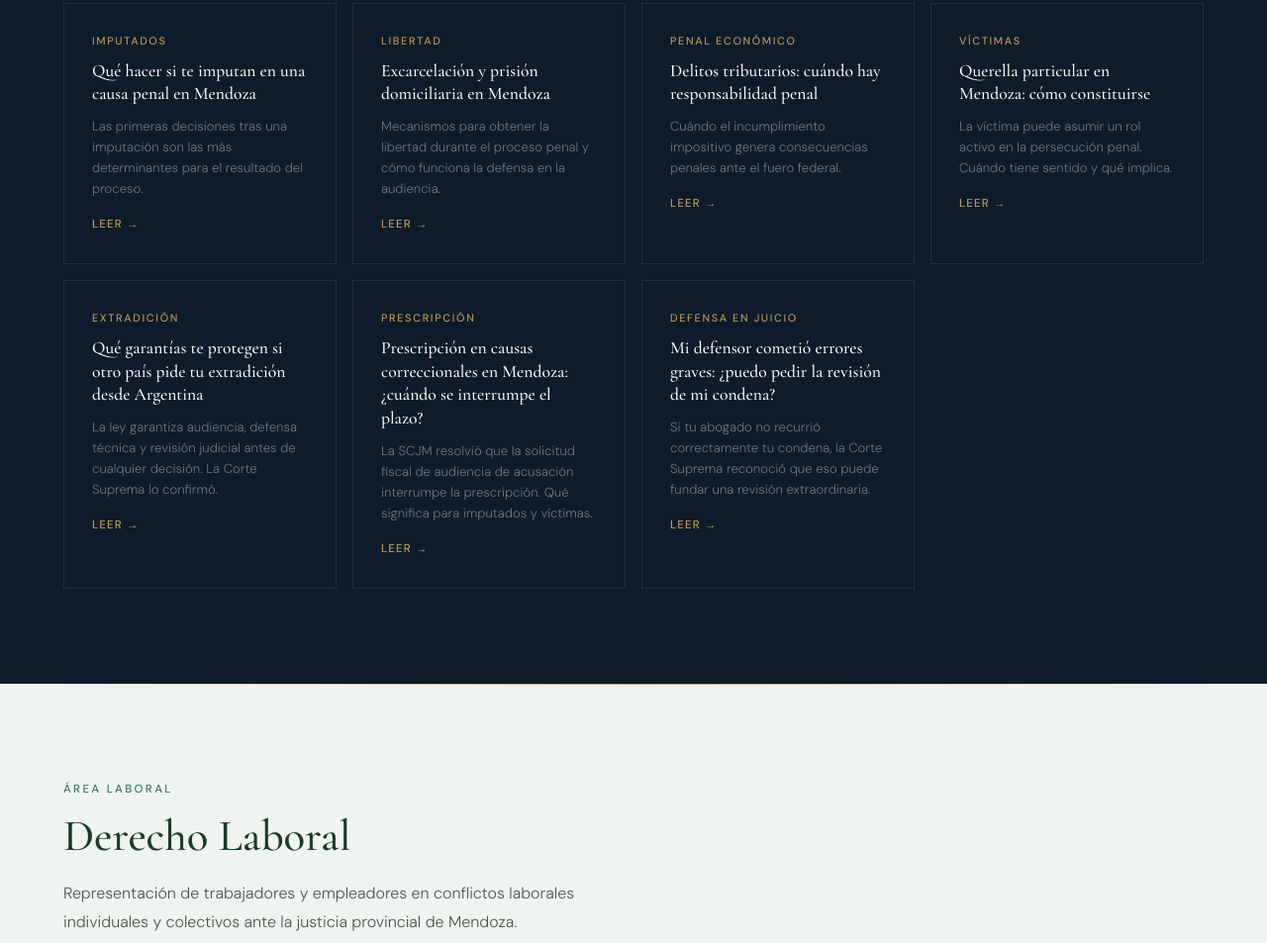
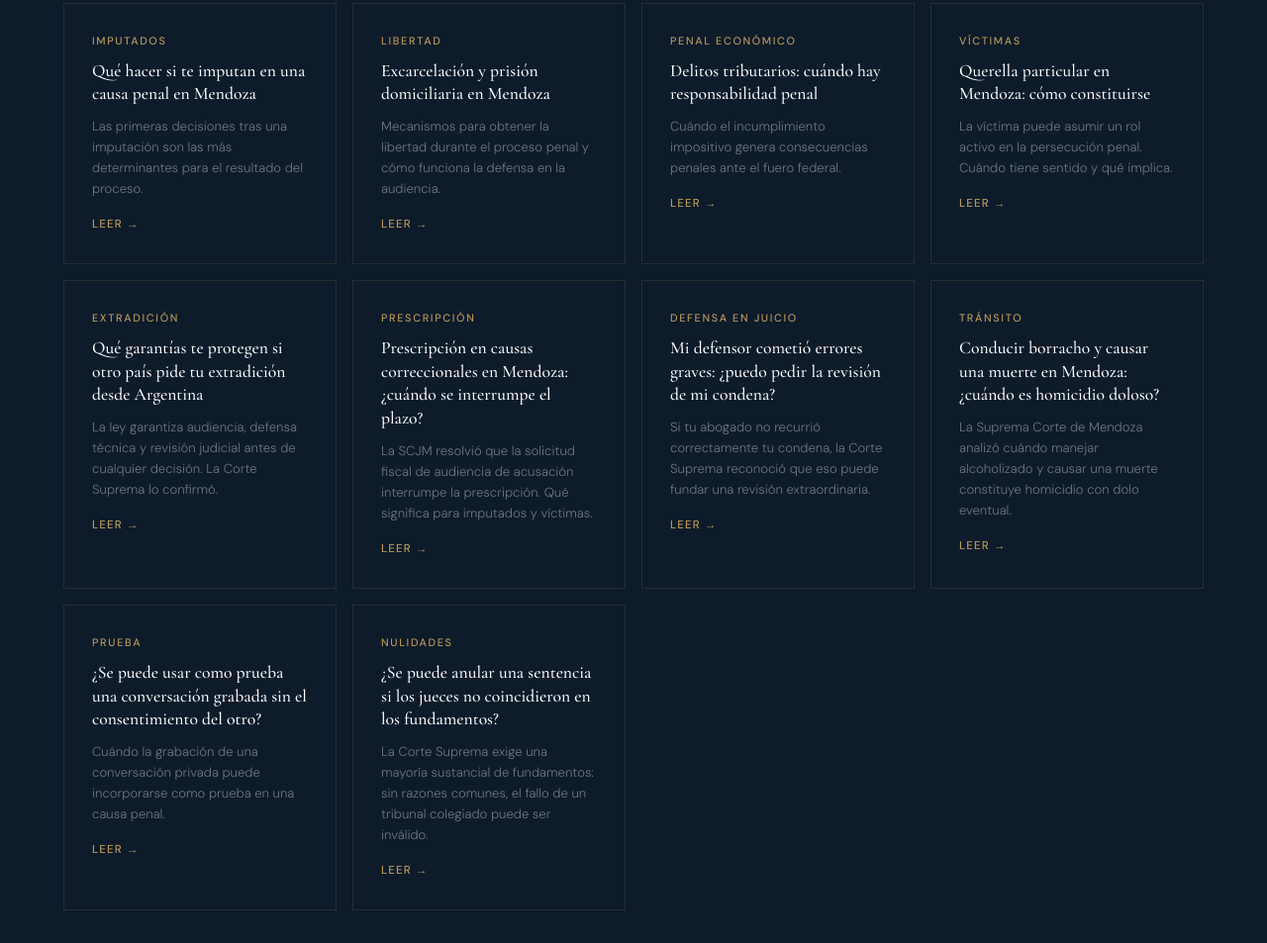
Before and after one commit to shopein10/estudio-day-web, a plain HTML site: page index.html in a window 1280 px wide. Shown: the part 2867-3820 px from the top of the page at 99% size. Drawn offline with nearby package versions, Linux system fonts and the light colour scheme.

Commit message:
Update index.html

```diff
--- a/index.html
+++ b/index.html
@@ -315,6 +315,24 @@
       <p>Si tu abogado no recurrió correctamente tu condena, la Corte Suprema reconoció que eso puede fundar una revisión extraordinaria.</p>
       <span class="blog-link">Leer →</span>
     </a>
+<a href="articulo8.html" class="blog-card">
+<span class="blog-tag">Tránsito</span>
+<h3>Conducir borracho y causar una muerte en Mendoza: ¿cuándo es homicidio doloso?</h3>
+<p>La Suprema Corte de Mendoza analizó cuándo manejar alcoholizado y causar una muerte constituye homicidio con dolo eventual.</p>
+<span class="blog-link">Leer →</span>
+</a>
+<a href="articulo9.html" class="blog-card">
+<span class="blog-tag">Prueba</span>
+<h3>¿Se puede usar como prueba una conversación grabada sin el consentimiento del otro?</h3>
+<p>Cuándo la grabación de una conversación privada puede incorporarse como prueba en una causa penal.</p>
+<span class="blog-link">Leer →</span>
+</a>
+<a href="articulo10.html" class="blog-card">
+<span class="blog-tag">Nulidades</span>
+<h3>¿Se puede anular una sentencia si los jueces no coincidieron en los fundamentos?</h3>
+<p>La Corte Suprema exige una mayoría sustancial de fundamentos: sin razones comunes, el fallo de un tribunal colegiado puede ser inválido.</p>
+<span class="blog-link">Leer →</span>
+</a>
   </div>
 </section>
 
```
